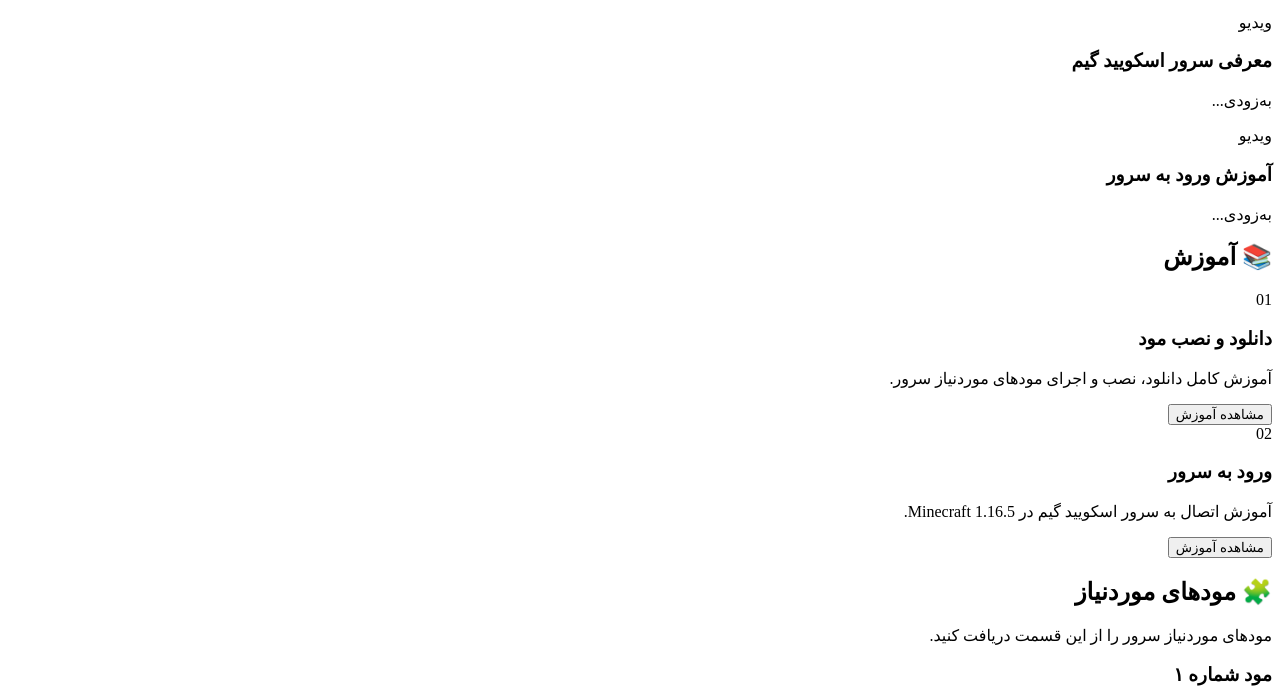
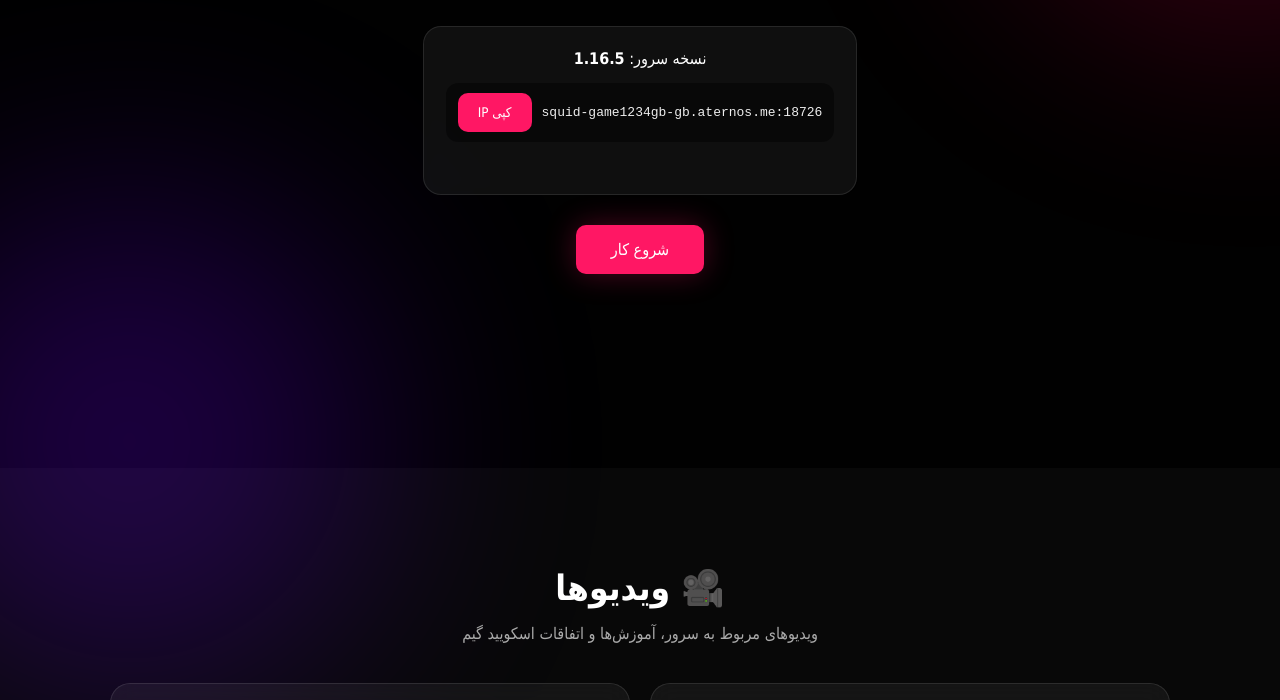
Before and after one commit to radmehr1392/squid-game, a plain HTML site: page index.html in a window 1280 px wide. Shown: the part 332-1032 px from the top of the page. Drawn offline with Linux system fonts and the light colour scheme.

Commit message:
Update index.html

```diff
--- a/index.html
+++ b/index.html
@@ -6,7 +6,7 @@
 
     <title>اسکویید گیم | Minecraft Server</title>
 
-    <link rel="stylesheet" href="minecraft.css">
+    <link rel="stylesheet" href="style.css">
 </head>
 
 <body>
```
